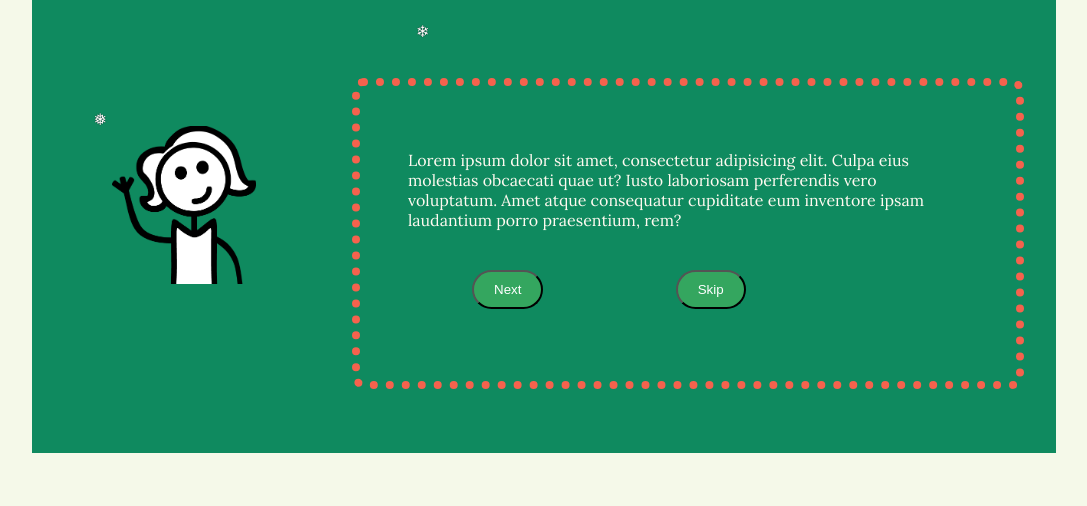
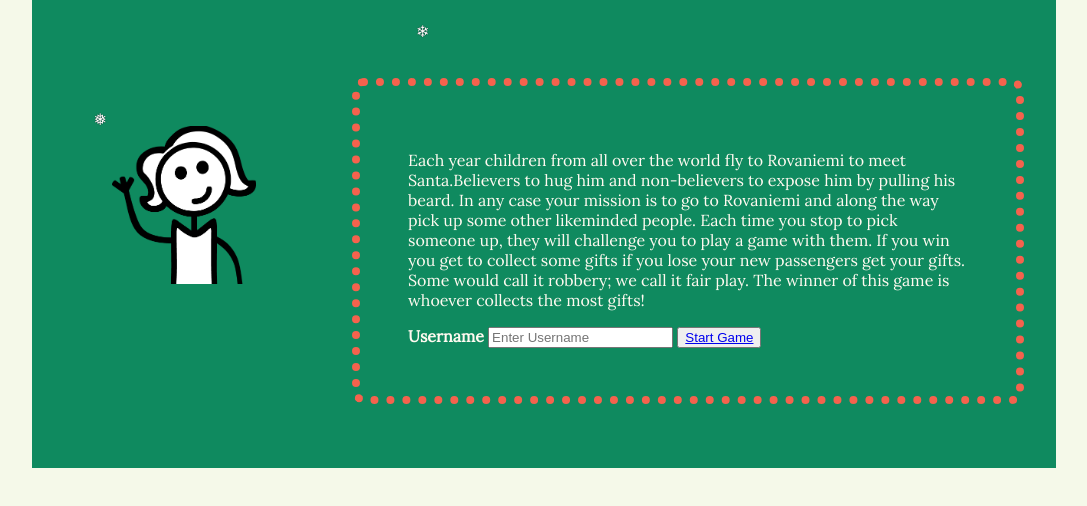
Before and after one commit to hannahhoang2704/Flight_game_SantaClaus, a plain HTML site: page index.html in a window 1280 px wide. Shown: the part 162-668 px from the top of the page, without its empty margins (96-1183 px from the left). Drawn offline with Linux system fonts and the light colour scheme.

Commit message:
Update index.html

```diff
--- a/index.html
+++ b/index.html
@@ -48,14 +48,21 @@
                  class="stick-man">
         </div>
         <div class="story-line">
-            <p>Lorem ipsum dolor sit amet, consectetur adipisicing elit. Culpa
-                eius molestias obcaecati quae ut? Iusto laboriosam perferendis
-                vero voluptatum. Amet atque consequatur cupiditate eum
-                inventore ipsam laudantium porro praesentium, rem?</p>
-            <div class="instructions-btn">
-            <button type="button" class="instructions-button">Next</button>
-            <button type="button" class="instructions-button">Skip</button>
-            </div>
+            <p>Each year children from all over the world fly to Rovaniemi to meet Santa.Believers to hug him and
+                non-believers to expose him by pulling his beard. In any case your mission is to go to Rovaniemi and
+                along the way pick up some other likeminded people. Each time you stop to pick someone up, they will
+                challenge you to play a game with them. If you win you get to collect some gifts if you lose your new
+                passengers get your gifts. Some would call it robbery; we call it fair play. The winner of this game is
+                whoever collects the most gifts!</p>
+           <div class="instructions-btn">
+                <div class="button">
+                    <label for="uname"><b>Username</b></label>
+                    <input type="text" placeholder="Enter Username" name="uname" required>
+
+                    <button type="submit">
+                        <a href="Game.html">Start Game</a>
+                    </button>
+                </div>
         </div>
 
     </div>
```
